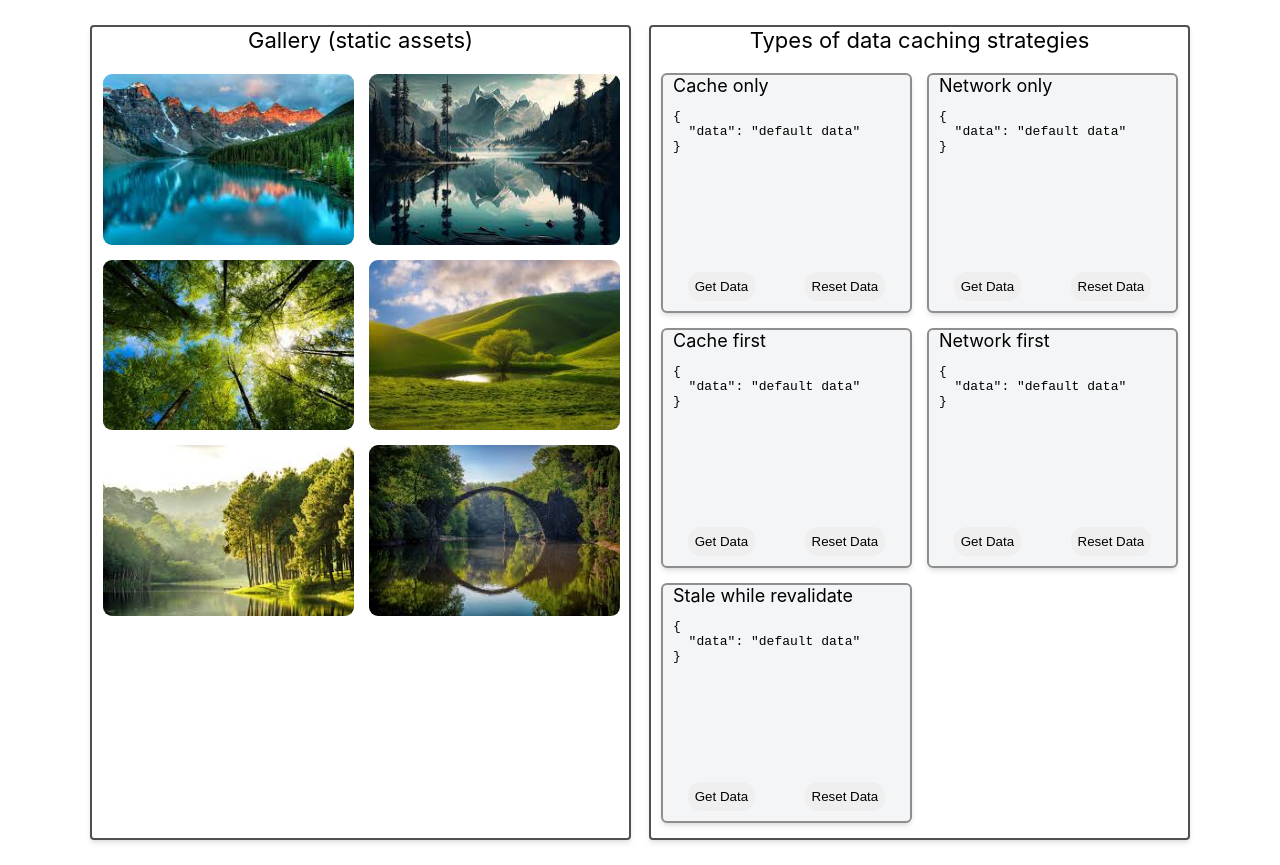
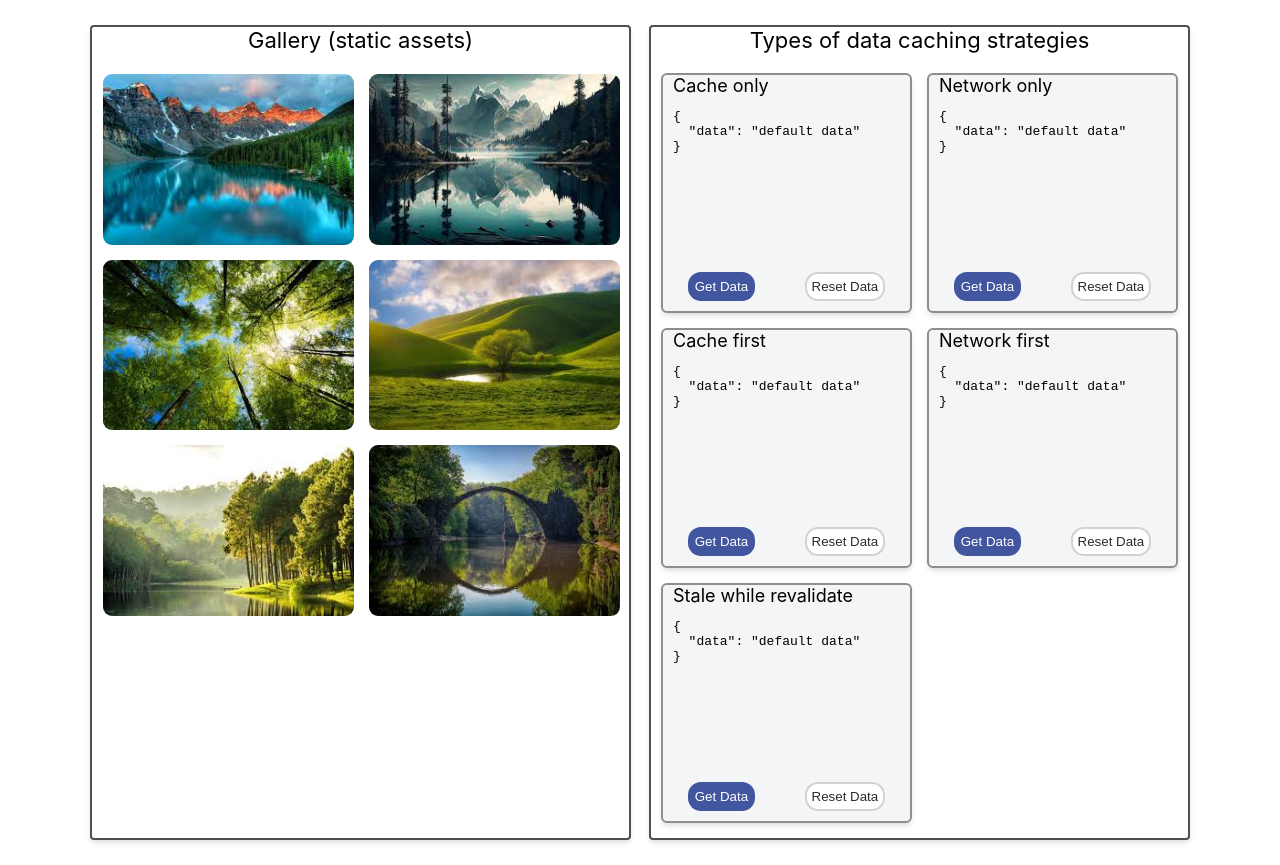
Before and after one commit to Rominos7/PWA-SW-demo, a React (Create React App) app: page / in a window 1280 px wide. Built offline with nearby package versions, Linux system fonts and the light colour scheme.

Commit message:
refactoring

```diff
--- a/src/common/components/data-item/DataItem.js
+++ b/src/common/components/data-item/DataItem.js
@@ -1,7 +1,8 @@
 import React, { useState } from 'react';
-import { DEFAULT_FORM_DATA, BUTTON_TEXT } from '../../../const/general';
+import { DEFAULT_FORM_DATA, ERROR_FORM_DATA, BUTTON_TEXT } from '../../../const/general';
 
 import { getDataFromNetwork } from '../../../utils/networkUtils';
+import { errorMessageLog } from '../../../utils/messageLog';
 
 const {GET_DATA, RESET_DATA} = BUTTON_TEXT;
 
@@ -9,8 +10,14 @@ export const DataItem = ({ label, url }) => {
     const [formData, SetFormData] = useState(DEFAULT_FORM_DATA);
 
     const setData = async () => {
-        const networkData = await getDataFromNetwork(url);
-        SetFormData(networkData);
+        try {
+            const networkData = await getDataFromNetwork(url);
+            SetFormData(networkData);
+        } catch (error) {
+            errorMessageLog(error);
+            SetFormData(ERROR_FORM_DATA);
+        }
+
     }
 
     const resetData = () => SetFormData(DEFAULT_FORM_DATA);
@@ -22,8 +29,8 @@ export const DataItem = ({ label, url }) => {
             <div className='label'>{label}</div>
             <pre className='content-container'>{displayData}</pre>
             <div className='button-container'>
-                <button type='button' onClick={setData}>{GET_DATA}</button>
-                <button type='button' onClick={resetData}>{RESET_DATA}</button>
+                <button type='button' className='primary' onClick={setData}>{GET_DATA}</button>
+                <button type='button' className='secondary' onClick={resetData}>{RESET_DATA}</button>
             </div>
         </div>
     )
--- a/src/common/context/SWRegistrationProvider.js
+++ b/src/common/context/SWRegistrationProvider.js
@@ -16,14 +16,9 @@ const SWRegistrationProvider  = ({ children }) => {
         // for local setup sw needs to be generated via npm run buil and placed in public folder
         // or use 'serve -s build' in order to serve content from build folder
         const wb = new Workbox('./service-worker.js');
-        // show message in console for successfull SW activation
+
         window.addEventListener('activated', () => {
             messageLog('service worker was activated');
-        });
-
-        // Pure example that we can put diff sequences when SW takes controll over the page
-        window.addEventListener('controlling', () => {
-            window.location.reload();
         });
 
         // register SW
```
